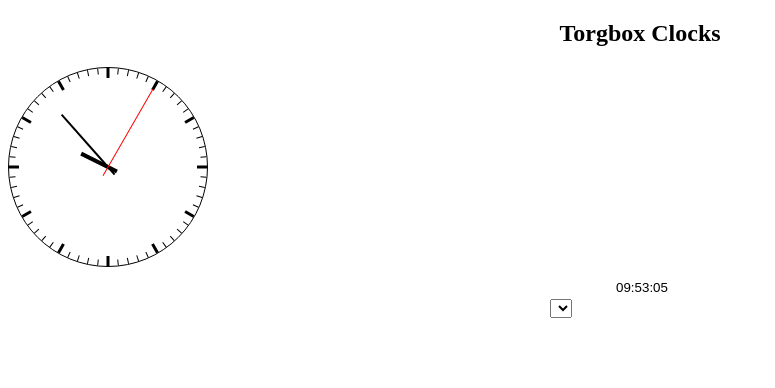
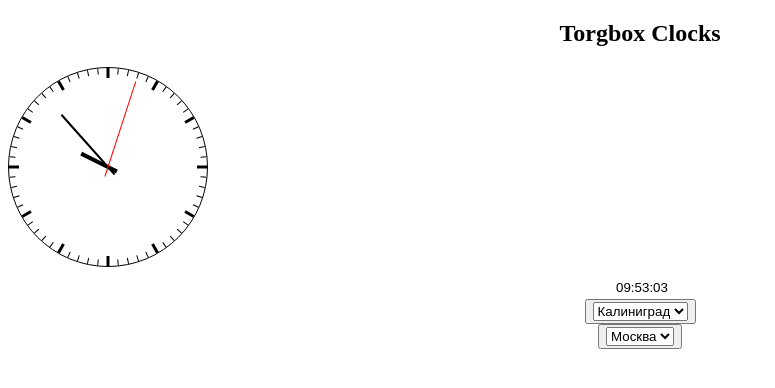
Before and after one commit to AleksRomanov/torgbox_clocks, a React (Create React App) app: page / in a window 1280 px wide. Shown: the top 388 px of the page, without its empty margins (0-775 px from the left). Built offline with nearby package versions, Linux system fonts and the light colour scheme.

Commit message:
JSON WIP++

```diff
--- a/src/components/App.tsx
+++ b/src/components/App.tsx
@@ -38,7 +38,7 @@ function App(city: City): JSX.Element {
                     </div>
                   </div>
                   <div className="locations container">
-                    <LocationsList/>
+                    <LocationsList />
                   </div>
                 </div>
               </div>
--- a/src/components/locations-list/locations-list.tsx
+++ b/src/components/locations-list/locations-list.tsx
@@ -1,33 +1,35 @@
 // import {Link} from 'react-router-dom';
 // import {TimeZones} from '../../constants';
-// import {useAppDispatch} from '../../hooks/useAppDispatch';
-// import {useAppSelector} from '../../hooks/useAppSelector';
-// import {selectCity} from '../../store/timeZones-reducer/timeZones-reducer';
+import {useAppDispatch} from '../../hooks/useAppDispatch';
+import {useAppSelector} from '../../hooks/useAppSelector';
+import {selectCity} from '../../store/timeZones-reducer/timeZones-reducer';
 import {useState} from 'react';
+import {City} from '../../types/city';
+import { TimeZones } from '../../constants';
 // import {TimeZones} from '../../constants';
 // import dayjs from 'dayjs';
 // import utc from 'dayjs/plugin/utc';
 
 function LocationsList(): JSX.Element {
   const [value, setValue] = useState('');
-  // const dispatch = useAppDispatch();
-  // const currentCity = useAppSelector((state) => state.offersReducer.currentCity);
+  const dispatch = useAppDispatch();
+  const currentCity = useAppSelector((state) => state.offersReducer.currentCity);
   // const advanced = required("dayjs/plugin/advancedFormat");
 
-  // const onCityChoose = (city: City) => {
-  //   if (currentCity.name !== city.name) {
-  //     dispatch(selectCity(city));
-  //   }
-  // };
+  const onCityChoose = (city: City) => {
+    if (currentCity.name !== city.name) {
+      dispatch(selectCity(city));
+    }
+  };
 
-  // function CityItemRender(city: City) {
+  function CityItemRender(city: City) {
     return (
       <div style={{listStyle: 'none'}} className="">
-      {/*<Link onClick={() => onCityChoose(city)} to="#" className="locations__item-link tabs__item">*/}
+        <button onClick={() => onCityChoose(city)} className="locations__item-link tabs__item">
           <div>
             <select value={value} onChange={(event) => setValue(event.target.value)}>
               {/*<option>{dayjs(new Date().toLocaleString('en-US', {timeZone: 'America/Los_Angeles'})).format('h:mA')}</option>*/}
-          <option value={value}>{value}</option>
+              <option value={value}>{city.name}</option>
               {/*<option value={city.name}>{city.name}</option>*/}
             </select>
             <p style={{margin: '0'}}>
@@ -36,18 +38,18 @@ function LocationsList(): JSX.Element {
               {value === '3' && 'вы выбрали третий пункт'}
             </p>
           </div>
-      {/*</Link>*/}
+        </button>
       </div>
     );
-  // }
+  }
 
-  // return (
-  //   <div style={{padding: '0', textAlign: 'center'}} className="locations__list tabs__list">
-  //     {TimeZones.map((city: City) => (
-  //       CityItemRender(city)
-  //     ))}
-  //   </div>
-  // );
+  return (
+    <div style={{padding: '0', textAlign: 'center'}} className="locations__list tabs__list">
+      {TimeZones.map((city: City) => (
+        CityItemRender(city)
+      ))}
+    </div>
+  );
 }
 
 export default LocationsList;
```
Lines whose indentation alone changed are shown as unchanged.
